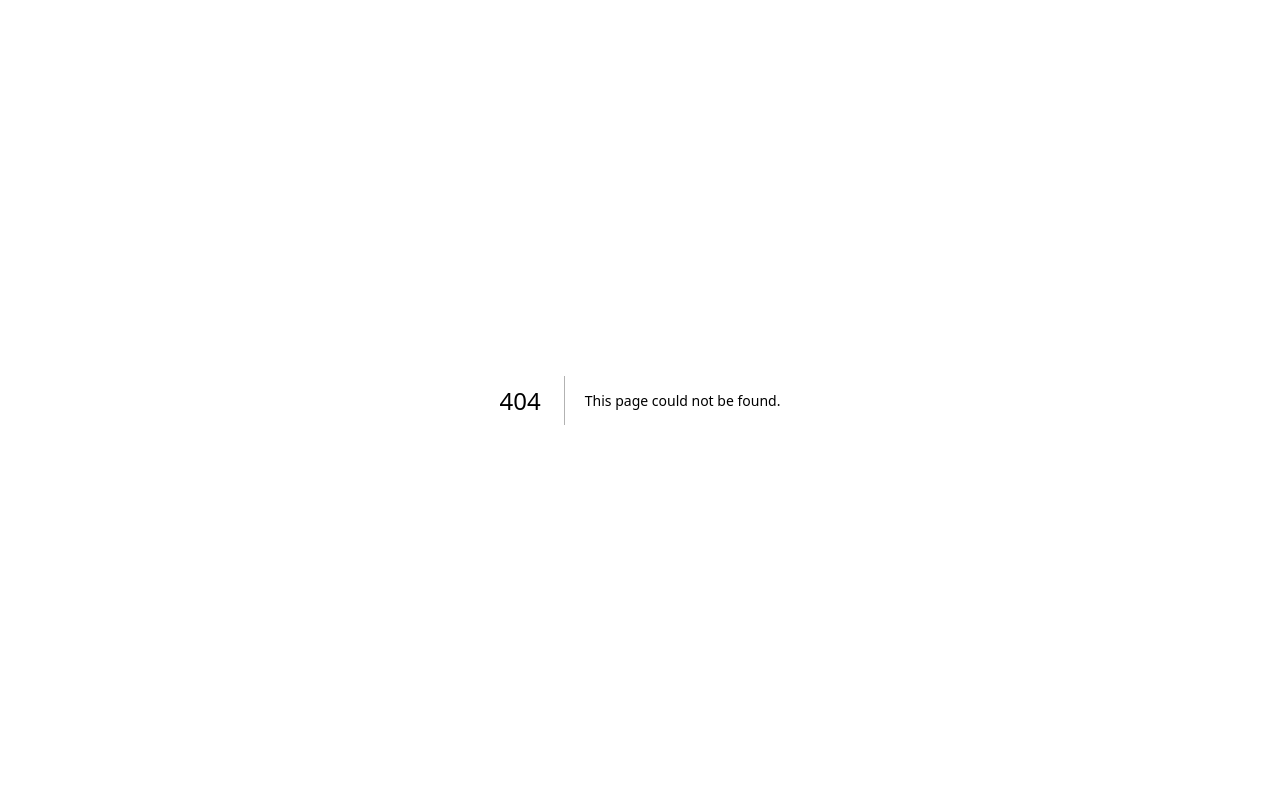
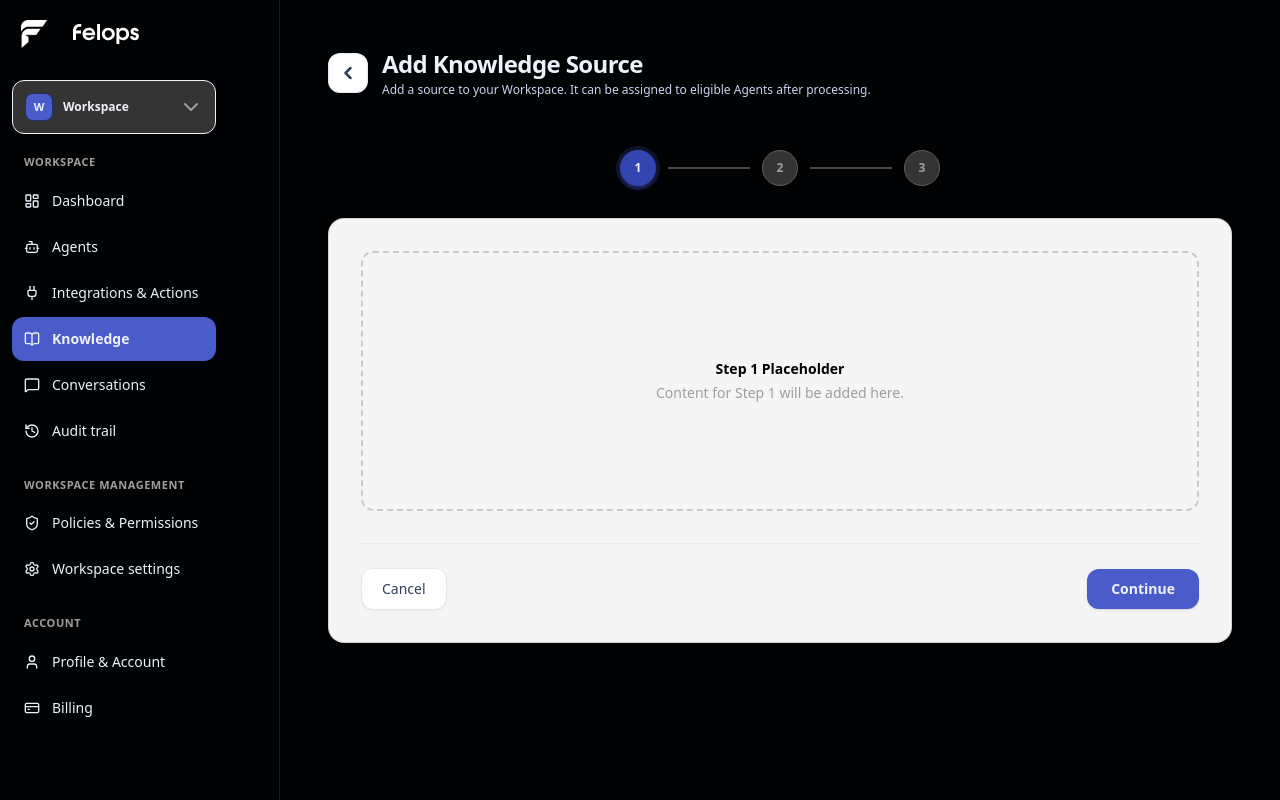
Before and after one commit to FelOps-platform/felops-frontend, a Next.js app: page /w/1/knowledge/new in a window 1280 px wide. Before the commit this address had no page. Built offline with nearby package versions, Linux system fonts and the light colour scheme.

Commit message:
feat(knowledge): add skeleton layout and route for new knowledge source

```diff
--- /dev/null
+++ b/src/app/(protected)/w/[workspaceId]/(workspace)/knowledge/_components/add-knowledge/add-knowledge-wizard.tsx
@@ -0,0 +1,100 @@
+"use client";
+
+import { useState } from "react";
+import Link from "next/link";
+import { ChevronLeft } from "lucide-react";
+import { KnowledgeStepper } from "./knowledge-stepper";
+import { KnowledgeWizardFooter } from "./knowledge-wizard-footer";
+
+export interface AddKnowledgeWizardProps {
+  workspaceId: string;
+}
+
+export function AddKnowledgeWizard({ workspaceId }: AddKnowledgeWizardProps) {
+  const [currentStep, setCurrentStep] = useState(1);
+  const totalSteps = 3;
+
+  const handleNext = () => {
+    if (currentStep < totalSteps) {
+      setCurrentStep((prev) => prev + 1);
+    }
+  };
+
+  const handleBack = () => {
+    if (currentStep > 1) {
+      setCurrentStep((prev) => prev - 1);
+    }
+  };
+
+  const handleStepClick = (stepId: number) => {
+    if (stepId < currentStep) {
+      setCurrentStep(stepId);
+    }
+  };
+
+  return (
+    <div className="max-w-6xl mx-auto p-4">
+      <div className="flex items-center gap-3.5 mb-8 pb-5">
+        <Link
+          href={`/w/${workspaceId}/knowledge`}
+          className="w-10 h-10 rounded-xl border border-slate-200/80 bg-white flex items-center justify-center text-slate-700 hover:bg-slate-50 hover:text-slate-900 transition-all shadow-xs shrink-0 cursor-pointer"
+          title="Back to Knowledge"
+        >
+          <ChevronLeft className="w-5 h-5" strokeWidth={3} />
+        </Link>
+        <div>
+          <h1 className="text-xl sm:text-2xl font-bold text-secondary-50 tracking-tight">
+            Add Knowledge Source
+          </h1>
+          <p className="text-xs text-secondary-100 mt-0.5">
+            Add a source to your Workspace. It can be assigned to eligible Agents after processing.          </p>
+        </div>
+      </div>
+
+      <KnowledgeStepper
+        currentStep={currentStep}
+        totalSteps={totalSteps}
+        onStepClick={handleStepClick}
+      />
+
+      <div className="bg-neutral-50 border border-neutral-200/80 rounded-2xl p-6 sm:p-8 shadow-xs">
+        <div className="min-h-[260px] flex items-center justify-center border-2 border-dashed border-neutral-200 rounded-xl p-8 text-center">
+          {currentStep === 1 && (
+            <div className="text-neutral-400 text-sm">
+              <span className="font-semibold text-secondary-950 block mb-1">
+                Step 1 Placeholder
+              </span>
+              Content for Step 1 will be added here.
+            </div>
+          )}
+          {currentStep === 2 && (
+            <div className="text-neutral-400 text-sm">
+              <span className="font-semibold text-secondary-950 block mb-1">
+                Step 2 Placeholder
+              </span>
+              Content for Step 2 will be added here.
+            </div>
+          )}
+          {currentStep === 3 && (
+            <div className="text-neutral-400 text-sm">
+              <span className="font-semibold text-secondary-950 block mb-1">
+                Step 3 Placeholder
+              </span>
+              Content for Step 3 will be added here.
+            </div>
+          )}
+        </div>
+
+        <KnowledgeWizardFooter
+          workspaceId={workspaceId}
+          currentStep={currentStep}
+          totalSteps={totalSteps}
+          onBack={handleBack}
+          onNext={handleNext}
+        />
+      </div>
+    </div>
+  );
+}
+
+export default AddKnowledgeWizard;
--- /dev/null
+++ b/src/app/(protected)/w/[workspaceId]/(workspace)/knowledge/_components/add-knowledge/knowledge-stepper.tsx
@@ -0,0 +1,71 @@
+"use client";
+
+import { Check } from "lucide-react";
+
+interface KnowledgeStepperProps {
+  currentStep: number;
+  totalSteps?: number;
+  onStepClick: (stepId: number) => void;
+}
+
+export function KnowledgeStepper({
+  currentStep,
+  totalSteps = 3,
+  onStepClick,
+}: KnowledgeStepperProps) {
+  const steps = Array.from({ length: totalSteps }, (_, i) => i + 1);
+
+  return (
+    <nav
+      aria-label="Add Knowledge Progress"
+      className="flex items-center justify-center max-w-xs mx-auto mb-8 w-full"
+    >
+      <div className="flex items-center w-full">
+        {steps.map((stepId, idx) => {
+          const isCompleted = currentStep > stepId;
+          const isCurrent = currentStep === stepId;
+          const isClickable = stepId < currentStep;
+
+          return (
+            <div
+              key={stepId}
+              className="flex items-center flex-1 last:flex-none"
+            >
+              <button
+                type="button"
+                onClick={() => {
+                  if (isClickable) onStepClick(stepId);
+                }}
+                disabled={!isClickable}
+                aria-current={isCurrent ? "step" : undefined}
+                className={`w-9 h-9 rounded-full flex items-center justify-center font-semibold text-xs shrink-0 transition-all select-none ${isClickable ? "cursor-pointer active:scale-[0.98]" : "cursor-default"
+                  } ${isCompleted
+                    ? "bg-right-700 text-secondary-950 shadow-xs"
+                    : isCurrent
+                      ? "bg-secondary-600 text-secondary-50 shadow-md shadow-secondary-500/25 ring-4 ring-secondary-500/20"
+                      : "bg-neutral-900 border border-neutral-700 text-neutral-400"
+                  }`}
+              >
+                {isCompleted ? (
+                  <Check className="w-4 h-4 stroke-[2.5]" />
+                ) : (
+                  stepId
+                )}
+              </button>
+
+              {idx < steps.length - 1 && (
+                <div
+                  aria-hidden="true"
+                  className={`h-[2px] flex-1 mx-3 transition-colors ${currentStep > stepId ? "bg-right-600" : "bg-neutral-800"
+                    }`}
+                />
+              )}
+            </div>
+          );
+        })}
+      </div>
+    </nav>
+  );
+}
+
+export default KnowledgeStepper;
--- /dev/null
+++ b/src/app/(protected)/w/[workspaceId]/(workspace)/knowledge/_components/add-knowledge/knowledge-wizard-footer.tsx
@@ -0,0 +1,53 @@
+"use client";
+
+import Link from "next/link";
+
+interface KnowledgeWizardFooterProps {
+  workspaceId: string;
+  currentStep: number;
+  totalSteps: number;
+  onBack: () => void;
+  onNext: () => void;
+}
+
+export function KnowledgeWizardFooter({
+  workspaceId,
+  currentStep,
+  totalSteps,
+  onBack,
+  onNext,
+}: KnowledgeWizardFooterProps) {
+  const isFirstStep = currentStep === 1;
+  const isLastStep = currentStep === totalSteps;
+
+  return (
+    <div className="flex justify-between items-center pt-6 mt-8 border-t border-slate-200/80">
+      {isFirstStep ? (
+        <Link
+          href={`/w/${workspaceId}/knowledge`}
+          className="px-5 py-2.5 text-sm font-medium rounded-xl border border-slate-200 text-slate-700 bg-white hover:bg-slate-50 hover:border-slate-300 transition-all shadow-xs cursor-pointer text-center active:scale-[0.99]"
+        >
+          Cancel
+        </Link>
+      ) : (
+        <button
+          type="button"
+          onClick={onBack}
+          className="px-5 py-2.5 text-sm font-medium rounded-xl border border-slate-200 text-slate-700 bg-white hover:bg-slate-50 hover:border-slate-300 transition-all shadow-xs cursor-pointer active:scale-[0.99]"
+        >
+          Back
+        </button>
+      )}
+
+      <button
+        type="button"
+        onClick={onNext}
+        className="px-6 py-2.5 text-sm font-semibold bg-secondary-500 hover:bg-secondary-600 text-secondary-50 rounded-xl transition-all shadow-sm hover:shadow-md active:scale-[0.99] cursor-pointer"
+      >
+        {isLastStep ? "Finish" : "Continue"}
+      </button>
+    </div>
+  );
+}
+
+export default KnowledgeWizardFooter;
--- a/src/app/(protected)/w/[workspaceId]/(workspace)/knowledge/_components/knowledge-view.tsx
+++ b/src/app/(protected)/w/[workspaceId]/(workspace)/knowledge/_components/knowledge-view.tsx
@@ -1,6 +1,8 @@
 "use client";
 
 import { useState, useEffect } from "react";
+import Link from "next/link";
+import { useRouter } from "next/navigation";
 import { Plus } from "lucide-react";
 import {
   getWorkspaceKnowledge,
@@ -15,6 +17,7 @@ interface KnowledgeViewProps {
 }
 
 export function KnowledgeView({ workspaceId }: KnowledgeViewProps) {
+  const router = useRouter();
   const [items, setItems] = useState<KnowledgeItem[]>([]);
   const [isLoading, setIsLoading] = useState(true);
 
@@ -96,13 +99,13 @@ export function KnowledgeView({ workspaceId }: KnowledgeViewProps) {
         </div>
 
         {/* Add Knowledge Source Button */}
-        <button
-          type="button"
+        <Link
+          href={`/w/${workspaceId}/knowledge/new`}
           className="inline-flex items-center gap-2 px-4 py-2.5 rounded-xl bg-secondary-500 hover:bg-secondary-600 text-secondary-50 font-semibold text-xs sm:text-sm transition-all shadow-md active:scale-[0.99] cursor-pointer self-start sm:self-auto shrink-0"
         >
           <Plus className="w-4 h-4" />
           <span>Add Knowledge Source</span>
-        </button>
+        </Link>
       </div>
 
       {/* Content Area */}
@@ -117,7 +120,7 @@ export function KnowledgeView({ workspaceId }: KnowledgeViewProps) {
         <KnowledgeTable
           items={items}
           onAddKnowledge={() => {
-            // TODO: Open modal or navigate to add knowledge source flow
+            router.push(`/w/${workspaceId}/knowledge/new`);
           }}
           onRemoveItem={handleRemoveItem}
           onRetryProcessing={handleRetryProcessing}
--- /dev/null
+++ b/src/app/(protected)/w/[workspaceId]/(workspace)/knowledge/new/page.tsx
@@ -0,0 +1,33 @@
+import { Suspense } from "react";
+import { AddKnowledgeWizard } from "../_components/add-knowledge/add-knowledge-wizard";
+
+interface NewKnowledgePageProps {
+  params: Promise<{ workspaceId: string }>;
+}
+
+async function NewKnowledgeContent({ params }: NewKnowledgePageProps) {
+  const { workspaceId } = await params;
+  return <AddKnowledgeWizard workspaceId={workspaceId} />;
+}
+
+export default function NewKnowledgePage({ params }: NewKnowledgePageProps) {
+  return (
+    <Suspense
+      fallback={
+        <div className="max-w-6xl mx-auto p-4 space-y-6 animate-pulse">
+          <div className="flex items-center gap-3.5 mb-8 pb-5">
+            <div className="w-10 h-10 rounded-xl bg-secondary-900/40" />
+            <div className="space-y-2">
+              <div className="h-6 w-48 bg-secondary-900/40 rounded-lg" />
+              <div className="h-4 w-72 bg-secondary-900/20 rounded-lg" />
+            </div>
+          </div>
+          <div className="h-12 w-full bg-secondary-900/30 rounded-2xl" />
+          <div className="h-96 w-full bg-secondary-900/20 rounded-2xl" />
+        </div>
+      }
+    >
+      <NewKnowledgeContent params={params} />
+    </Suspense>
+  );
+}
```
